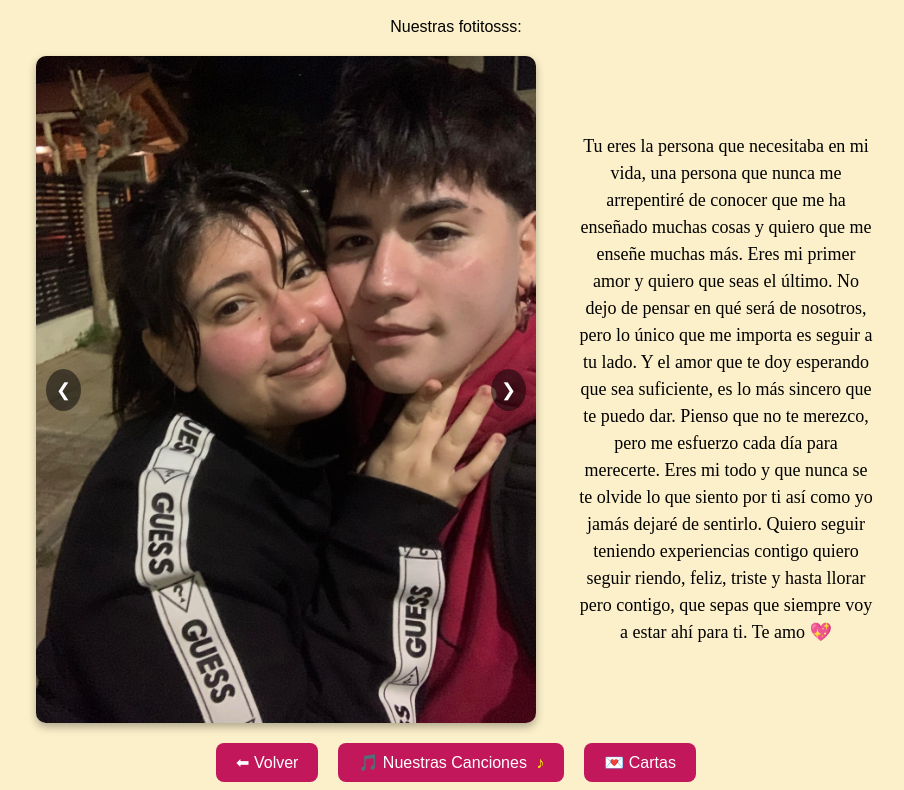
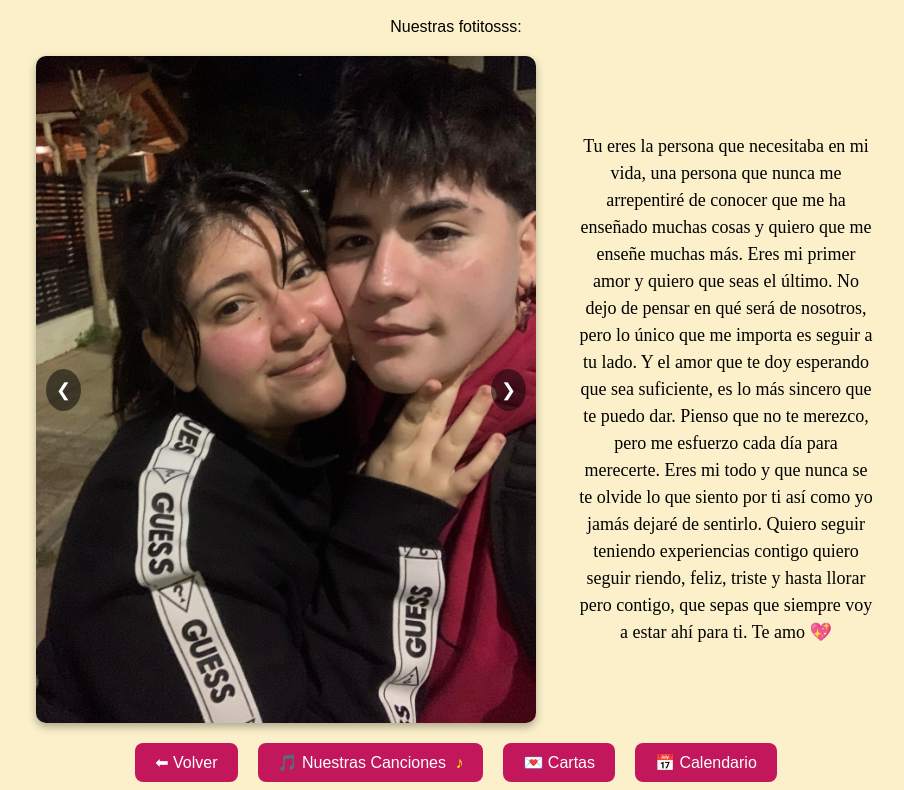
Before and after one commit to 3dllym/MIMEIA, a website: page si.html in a window 1280 px wide. Shown: the part 71-861 px from the top of the page, without its empty margins (184-1088 px from the left). Drawn offline with Linux system fonts and the light colour scheme.

Commit message:
calendario button

```diff
--- a/si.html
+++ b/si.html
@@ -137,6 +137,7 @@
         <a href="index.html">⬅ Volver</a>
         <a href="canciones.html" class="musica-btn">🎵 Nuestras Canciones <span class="nota">♪</span></a>
         <a href="cartas.html">💌 Cartas</a>
+        <a href="calendario.html">📅 Calendario</a>
     </div>
 
     <script>
```
